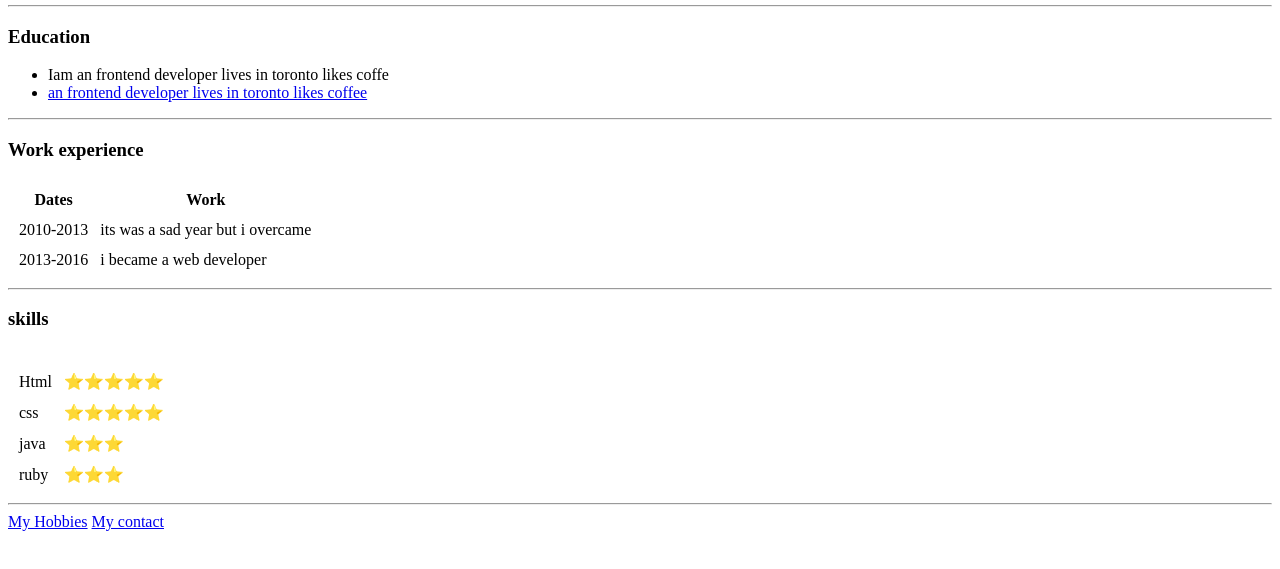
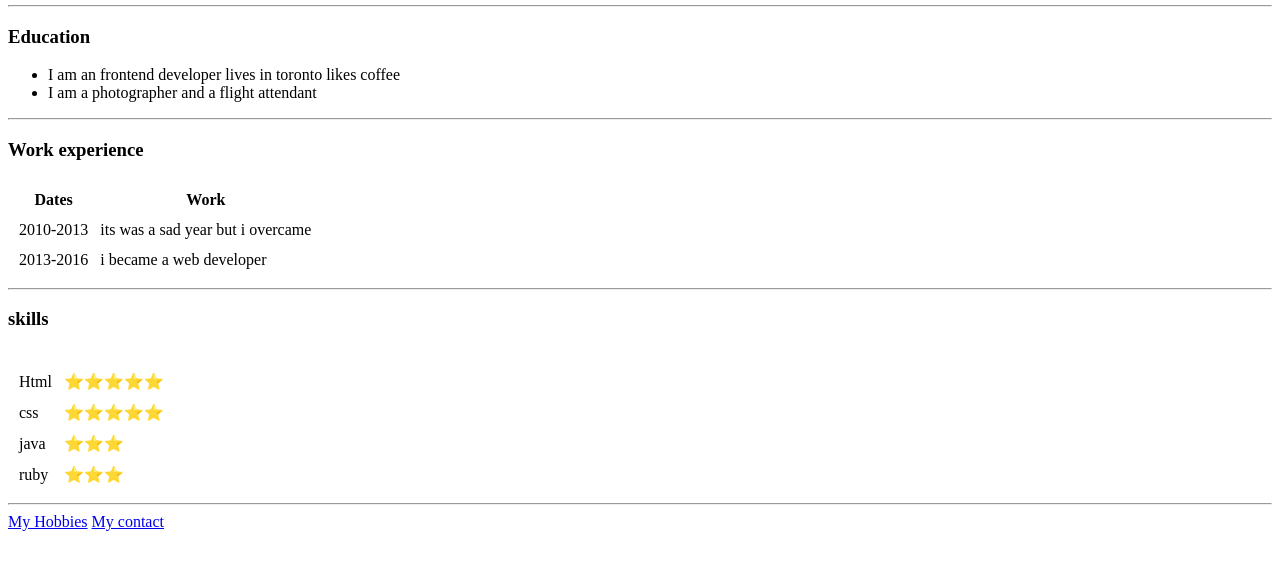
Before and after one commit to RafiOlivas/cv, a plain HTML site: page index.html in a window 1280 px wide. Shown: the part 201-770 px from the top of the page. Drawn offline with Linux system fonts and the light colour scheme.

Commit message:
Update index.html

```diff
--- a/index.html
+++ b/index.html
@@ -22,9 +22,8 @@
     <hr>
     <h3>Education</h3>
     <ul>
-        <li>Iam an frontend developer lives in toronto likes coffe</li>
-        <li><a href="https://en.wikipedia.org/wiki/Main_Page">an frontend developer lives in toronto likes coffee</a>
-        </li>
+        <li>I am an frontend developer lives in toronto likes coffee</li>
+        <li>I am a photographer and a flight attendant</li>
     </ul>
     <hr>
     <h3>Work experience</h3>
```
